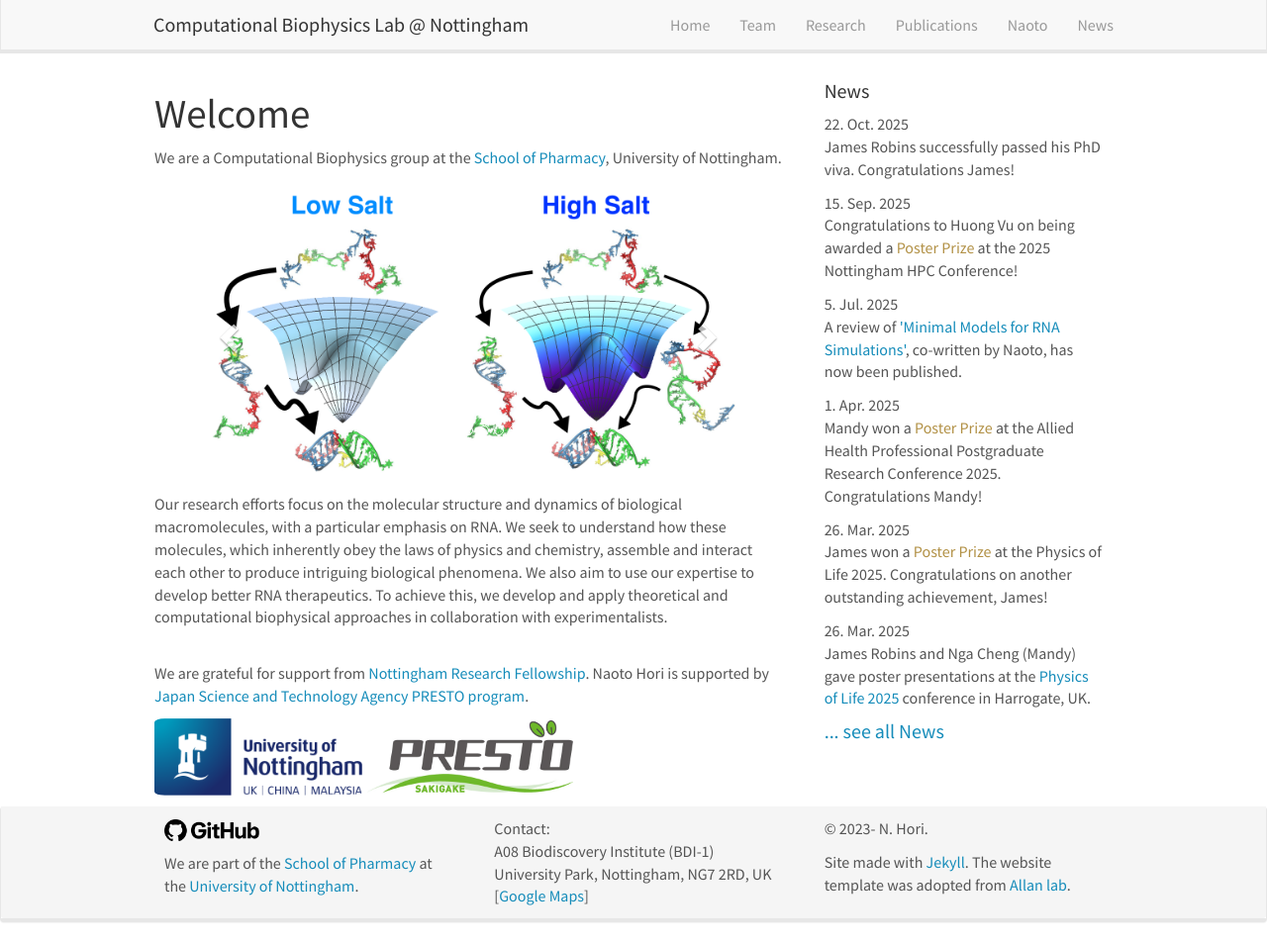
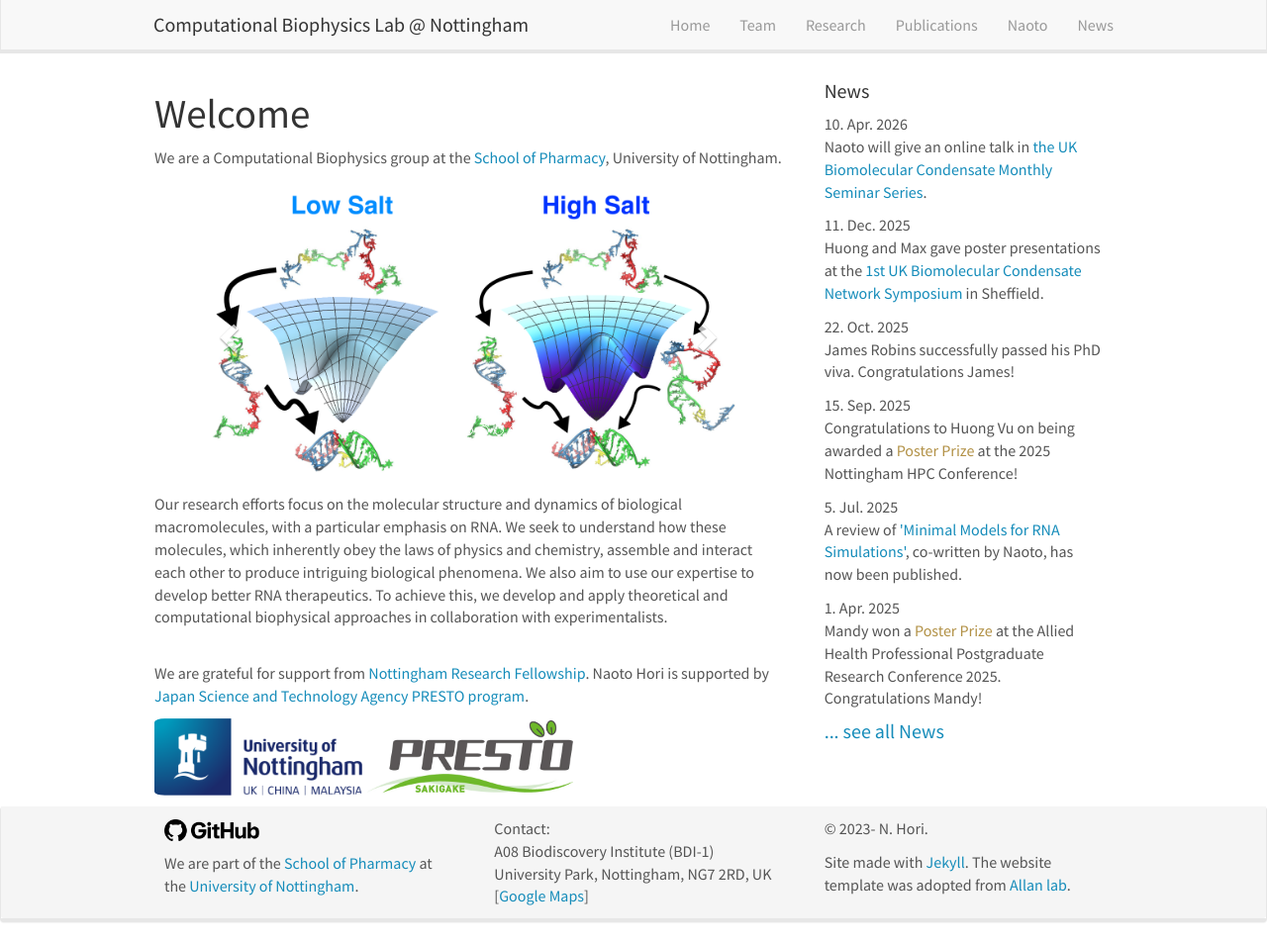
Before and after one commit to Hori-Lab/hori-lab.github.io, a Jekyll site: the page built from _pages/home.md, in a window 1280 px wide and 954 px high. Shown: the whole window at 99% size. Built offline with Jekyll 4.4.1, drawn with Linux system fonts in a browser that asks for light colours; nearby versions of some CDN libraries.

Commit message:
Update news

```diff
--- a/_data/news.yml
+++ b/_data/news.yml
@@ -1,3 +1,9 @@
+- date: 10. Apr. 2026
+  headline: Naoto will give an online talk in <a href=https://www.ukcondensates.co.uk/monthly-network-seminar-series target="_blank">the UK Biomolecular Condensate Monthly Seminar Series</a>.
+
+- date: 11. Dec. 2025
+  headline: Huong and Max gave poster presentations at the <a href=https://www.ukcondensates.co.uk/1st-uk-biomolecular-condensate-network-symposium target="_blank">1st UK Biomolecular Condensate Network Symposium</a> in Sheffield.
+
 - date: 22. Oct. 2025
   headline: James Robins successfully passed his PhD viva. Congratulations James!
 
```
